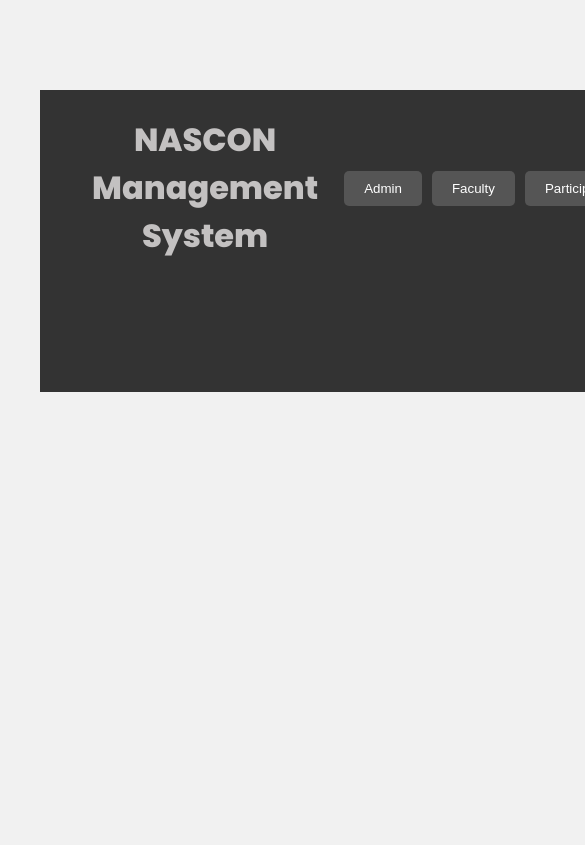
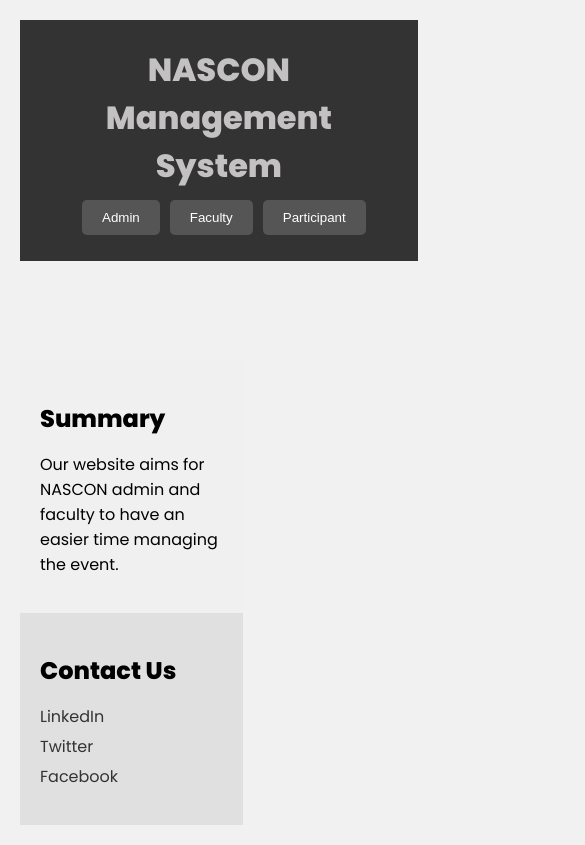
Before and after one commit to ShamiDev/web-project, a React (Create React App) app in the folder NASCON_MERN/frontend/: page / in a window 390 px wide. Shown: the top 845 px of the page, 585 px wide, since content can reach past the window. Built offline with nearby package versions, Linux system fonts and the light colour scheme; the HTML template or start-up script is replaced by a standard one.

Commit message:
many small changes

```diff
--- a/NASCON_MERN/frontend/src/components/components.css
+++ b/NASCON_MERN/frontend/src/components/components.css
@@ -1,4 +1,20 @@
+
+/* Media Queries */
+@media (max-width: 768px) {
+  .container {
+    flex-direction: column;
+    align-items: center;
+  }
+
+  .nav-buttons {
+    float: none;
+    margin-top: 10px;
+  }
+}
+
 /* Navbar.css */
+
+
 
 .navbar {
   background-color: #333; /* Set the background color of the navbar */
@@ -38,7 +54,7 @@ h1 {
 }
 
 .nav-button:hover {
-  background-color: #777;
+  background-color: #86926f;
 }
 
 /* EventList.js */
--- a/NASCON_MERN/frontend/src/index.css
+++ b/NASCON_MERN/frontend/src/index.css
@@ -22,10 +22,36 @@ header {
   color: #fff;
 }
 
-/* Media query for screens smaller than 768px */
-@media (max-width: 768px) {
+/* Media Queries */
+
+/* Small screens (up to 768px) */
+@media (max-width: 767px) {
   .header {
     padding: 10px;
+  }
+
+  header .container {
+    flex-direction: column;
+    align-items: flex-start;
+  }
+
+  .pages {
+    padding: 10px;
+  }
+
+  input {
+    width: 100%;
+  }
+}
+
+/* Medium screens (768px to 1023px) */
+@media (min-width: 768px) and (max-width: 1023px) {
+  header .container {
+    padding: 10px;
+  }
+
+  .pages {
+    padding: 15px;
   }
 }
 
--- a/NASCON_MERN/frontend/src/pages/Admin.js
+++ b/NASCON_MERN/frontend/src/pages/Admin.js
@@ -57,6 +57,7 @@ const Admin = () => {
   return (
     <div className="admin">
       <Navbar/>
+      <br></br>
       <h1>Hello, Admin!</h1>
       <div className="workouts">
         <h2>Faculty Details:</h2>
--- a/NASCON_MERN/frontend/src/pages/Faculty.js
+++ b/NASCON_MERN/frontend/src/pages/Faculty.js
@@ -79,6 +79,8 @@ const Faculty = () => {
   return (
     <div className="Faculty">
       <Navbar />
+      <br></br>
+
       <h1>Hello, Faculty!</h1>
       <EventList events={events} handleDelete={handleDeleteEvent} handleUpdate={handleUpdateEvent} />
       <EventForm updateEventList={updateEventList} />
--- a/NASCON_MERN/frontend/src/pages/Home.js
+++ b/NASCON_MERN/frontend/src/pages/Home.js
@@ -21,7 +21,8 @@ const Home = () => {
 
   return (
     <div className="home">
-      <Navbar /> {/* Use the Navbar component */}
+      <Navbar />
+      <br></br>
       <div className="summary-container">
         <div className="summary-box">
           <h2>Summary</h2>
--- a/NASCON_MERN/frontend/src/pages/Participant.js
+++ b/NASCON_MERN/frontend/src/pages/Participant.js
@@ -1,5 +1,6 @@
 import React, { useState, useEffect } from "react";
 import "./eventdetail.css";
+import Navbar from "../components/Navbar";
 
 const EventListParticipant = () => {
   // State variable to store the list of events
@@ -62,6 +63,8 @@ const EventListParticipant = () => {
 const Participant = () => {
   return (
     <div className="Participant">
+      <Navbar />
+      <br></br>
       <h1>Hello, Participant</h1>
       <EventListParticipant />
     </div>
--- a/NASCON_MERN/frontend/src/pages/eventdetail.css
+++ b/NASCON_MERN/frontend/src/pages/eventdetail.css
@@ -1,4 +1,3 @@
-
 .event-list {
   margin-top: 20px;
 }
@@ -25,3 +24,19 @@
 .event-details button:hover {
   background-color: #0056b3;
 }
+
+/* Media Queries */
+@media (max-width: 768px) {
+  .event-details {
+    padding: 5px;
+  }
+
+  .event-details h4 {
+    font-size: 1rem;
+  }
+
+  .event-details button {
+    padding: 3px 6px;
+    font-size: 0.8rem;
+  }
+}
--- a/NASCON_MERN/frontend/src/pages/pages.css
+++ b/NASCON_MERN/frontend/src/pages/pages.css
@@ -1,10 +1,5 @@
 /* Home.css */
-
-.home {
-  margin-top: 50px;
-  padding: 20px;
-}
-
+.home{
   .summary-section {
     border: 1px solid #ccc;
     padding: 20px;
@@ -53,3 +48,17 @@
   .contact-links ul li a:hover {
     text-decoration: underline; /* Underline links on hover */
   }
+
+}
+
+/* Media Queries */
+@media (max-width: 768px) {
+  .summary-container {
+    flex-direction: column;
+  }
+
+  .summary-box,
+  .contact-links {
+    width: 100%;
+  }
+}
```
Also changed, not shown: NASCON_MERN/frontend/src/components/Navbar.js (line endings or trailing spaces). Lines whose indentation alone changed are shown as unchanged.
